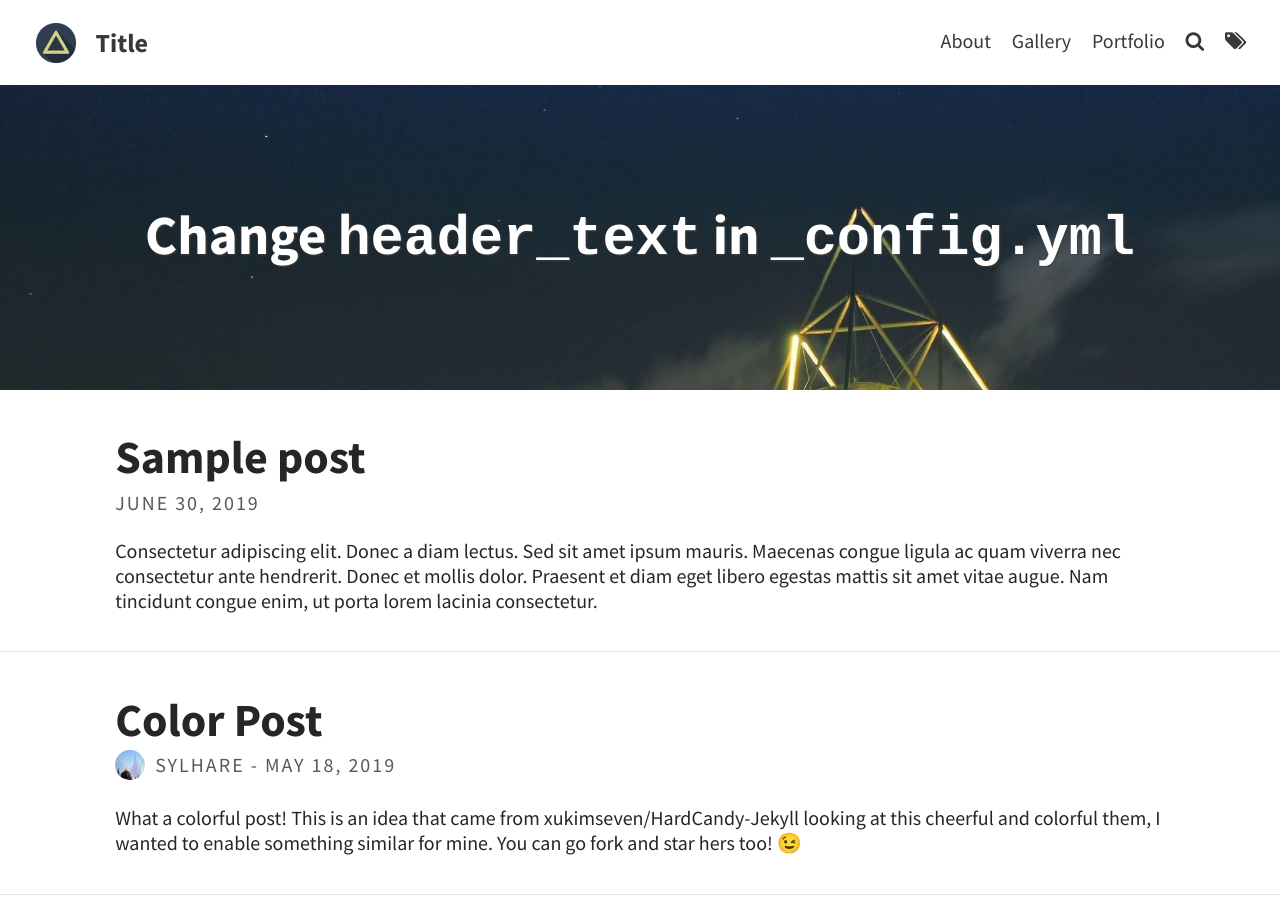
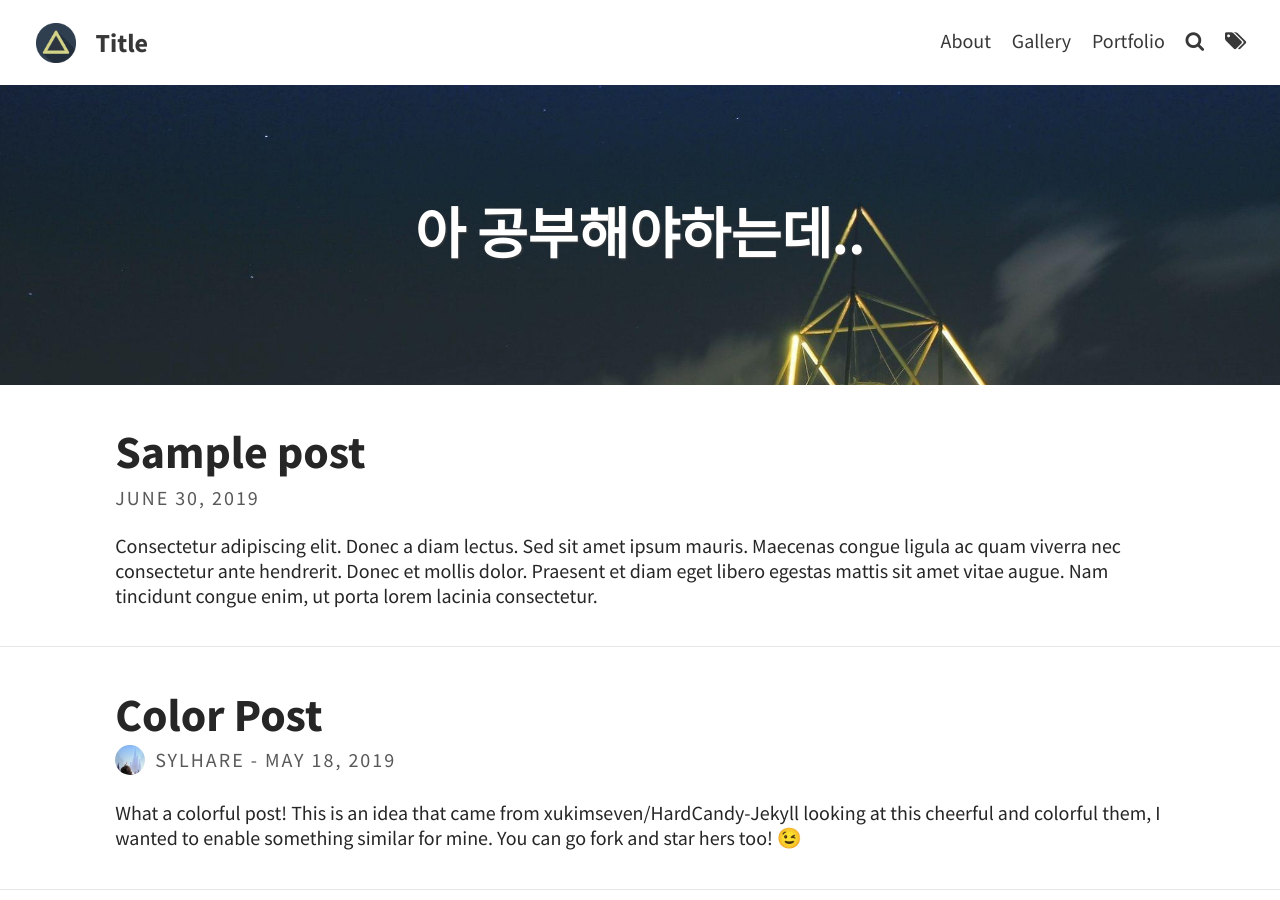
Before and after one commit to mjyoo2/mjyoo2.github.io, a Jekyll site: the page built from index.html, in a window 1280 px wide and 900 px high. Built offline with Jekyll 4.4.1, drawn with Linux system fonts in a browser that asks for light colours; the list of posts is cut into pages by our own code.

Commit message:
Update _config.yml

```diff
--- a/_config.yml
+++ b/_config.yml
@@ -9,7 +9,7 @@ avatar: assets/img/triangle.png                         # Empty for no avatar in
 favicon: assets/favicon.ico                             # Icon displayed in the tab
 
 # Header and footer text
-header_text: Change <code>header_text</code> in <code>_config.yml</code>  # Change Blog header text
+header_text: 아 공부해야하는데..  # Change Blog header text
 header_feature_image: assets/img/pexels/triangular.jpeg
 footer_text: >
   Powered by <a href="https://jekyllrb.com/">Jekyll</a> with <a href="https://github.com/sylhare/Type-on-Strap">Type on Strap</a>
```
